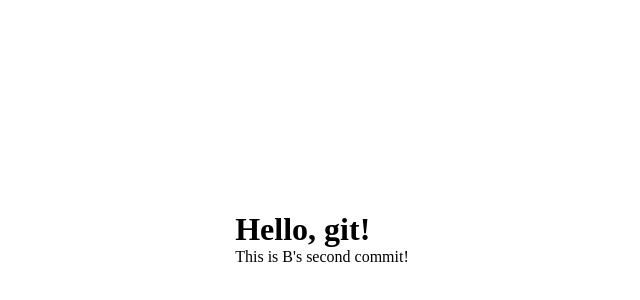
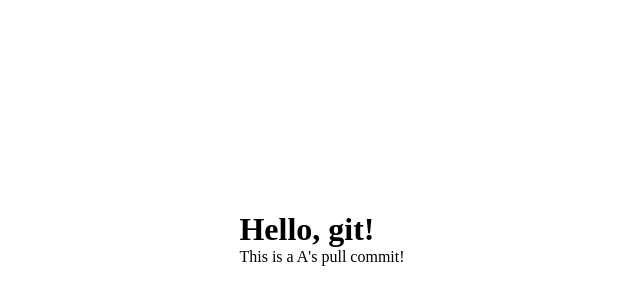
Before and after one commit to Gumballinthegetto/practice-git, a plain HTML site: page index.html in a window 1280 px wide. Shown: the part 162-462 px from the top of the page, 318-958 px from the left. Drawn offline with Linux system fonts and the light colour scheme.

Commit message:
Pull and Push to A's branch

```diff
--- a/index.html
+++ b/index.html
@@ -8,6 +8,6 @@
 </head>
 <body>
     <h1>Hello, git!</h1>
-    <p>This is B's second commit!</p>
+    <p>This is a A's pull commit!</p>
 </body>
 </html>
```
